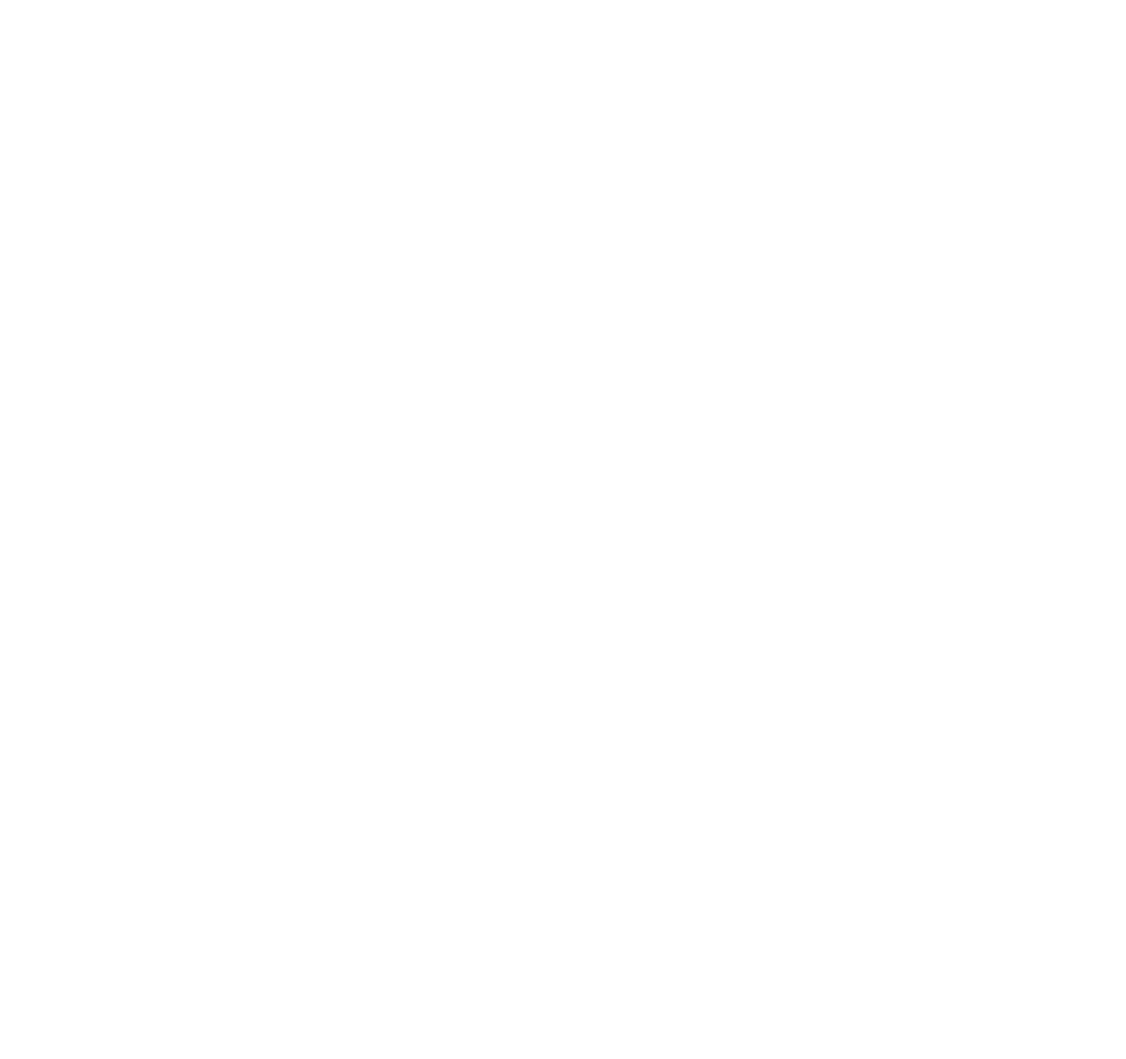
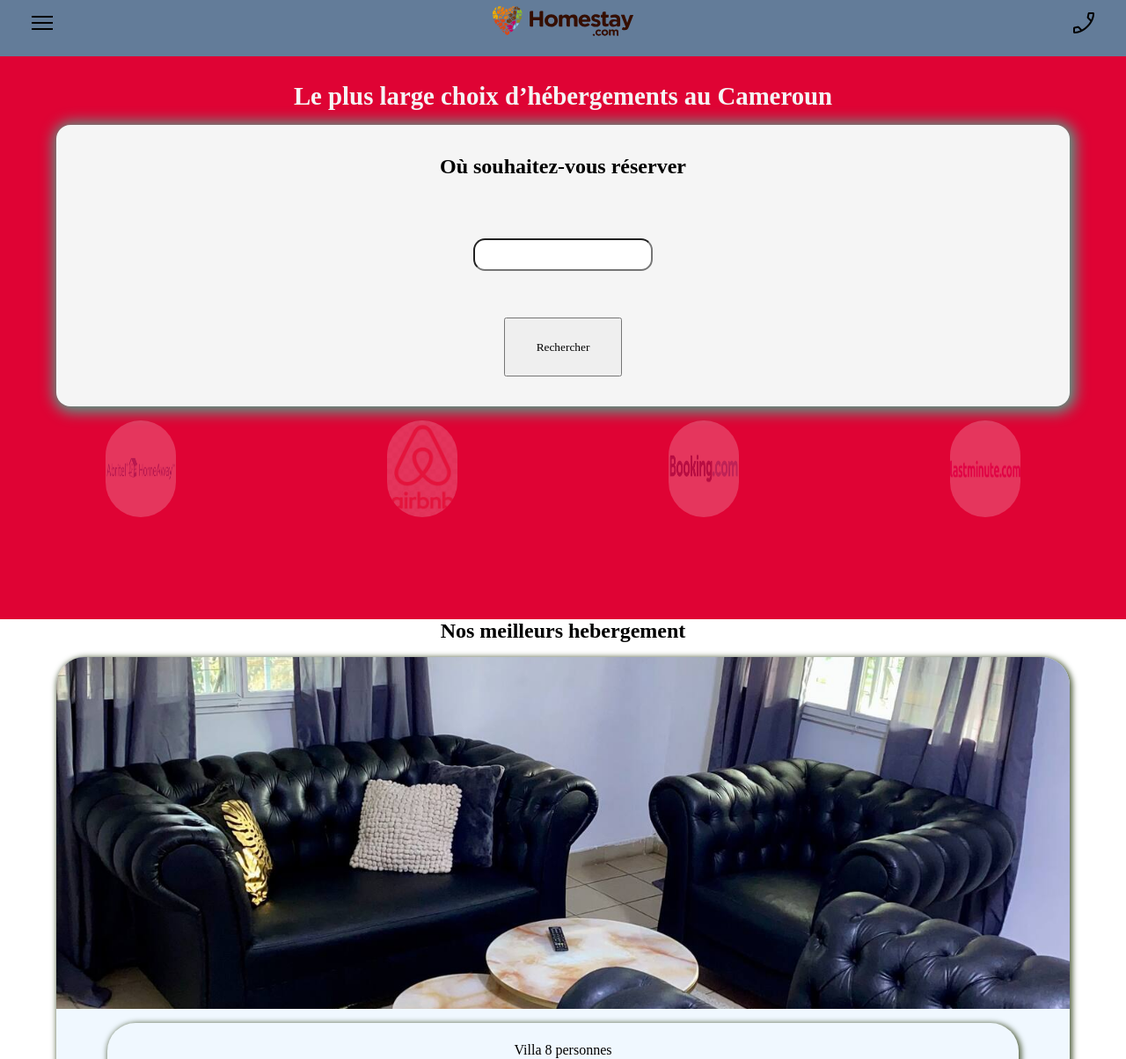
Before and after one commit to ejeandaniel28/mboareserve, a website: page index.html in a window 1280 px wide. Shown: the top 1204 px of the page at 88% size. Before the commit the page ends 800 px from the top, so only its background shows below. Drawn offline with nearby package versions, Linux system fonts and the light colour scheme.

Commit message:
Mboa-Reserve update 1

```diff
--- a/index.html
+++ b/index.html
@@ -5,9 +5,73 @@
     <meta http-equiv="X-UA-Compatible" content="IE=edge">
     <meta name="viewport" content="width=device-width, initial-scale=1.0">
     <link rel="stylesheet" href="./style/style.css">
+    <link rel="stylesheet" href="https://fonts.googleapis.com/css2?family=Material+Symbols+Outlined:opsz,wght,FILL,GRAD@20..48,100..700,0..1,-50..200" />
     <title>Acceuil - MBOA RESERVATION</title>
 </head>
-<body>
+<body id="container">
+    <header class="header">
+        <div class="header_logo">
+            <img src="./images/logo.svg" class="header_logo img" alt="MBOA RESERVATION">
+        </div>
+        <nav class="header_menu">
+            <span class="material-symbols-outlined iconmenu">menu</span>
+            <span class="material-symbols-outlined iconcontact">phone_enabled</span>
+            <ul class="header_menu menu">
+                <li>Acceuil</li>
+                <li>Destinations</li>
+                <li>Explorer</li>
+                <li>Contact</li>
+            </ul>
+
+        </nav>
+    </header>
+
+    <section class="slider">
+        <h1 class="slider_titre">Le plus large choix d’hébergements au Cameroun</h1>
+        <div class="slider_box">
+            <h2>Où souhaitez-vous réserver </h2>
+            <form action="" id="searchform">
+                <label for="rechercher"></label>
+                <input type="text" class="search" name="rechercher">
+                <button id="submit">Rechercher</button>
+            </form>
+        </div>
+        <div class="slider_brand">
+            <img src="./images/brands/abritel.png" alt="" class="abritel">
+            <img src="./images/brands/airbnb.jpeg" alt="" class="airbnb">
+            <img src="./images/brands/booking.png" alt="" class="booking">
+            <img src="./images/brands/lastminute.png" alt="" class="lastminute">
+        </div>
+    </section>
+
+    <section class="top-rent">
+        <h2 class="top-rent_titre">Nos meilleurs hebergement</h2>
+        <div class="top-rent_hebergement">
+            <div class="top-rent_hebergement_box">
+                <img src="./images/apts/2.jpeg" alt="villa fages">
+                <div class="top-rent_hebergement_box details">
+                    <span>Villa 8 personnes</span>
+                    <span>110 € moyenne / nuit</span>
+                </div>
+            </div>
+            <div class="top-rent_hebergement">
+                <div class="top-rent_hebergement_box">
+                    <img src="./images/apts/2.jpeg" alt="villa fages">
+                    <div class="top-rent_hebergement_box details">
+                        <span>Villa 8 personnes</span>
+                        <span>110 € moyenne / nuit</span>
+                    </div>
+                </div>
+                <div class="top-rent_hebergement">
+                    <div class="top-rent_hebergement_box">
+                        <img src="./images/apts/2.jpeg" alt="villa fages">
+                        <div class="top-rent_hebergement_box details">
+                            <span>Villa 8 personnes</span>
+                            <span>110 € moyenne / nuit</span>
+                        </div>
+                    </div>
+        </div>
+    </section>
 
 </body>
 </html>
--- a/package.json
+++ b/package.json
@@ -4,7 +4,7 @@
   "description": "",
   "main": "index.js",
   "scripts": {
-    "test": "echo \"Error: no test specified\" && exit 1"
+    "sass": "sass --watch ./sass/style.scss:./style/style.css"
   },
   "repository": {
     "type": "git",
--- a/sass/base/_base.scss
+++ b/sass/base/_base.scss
@@ -0,0 +1,21 @@
+@import url('https://fonts.googleapis.com/css2?family=Noto+Serif+JP:wght@300;400;600&family=Readex+Pro:wght@200;300;400;600&display=swap');
+
+
+
+$font-family1: 'Noto Serif JP', serif;
+$font-family2: 'Readex Pro', sans-serif;
+
+
+* , ::after , ::before {
+    font-family: $font-family1,$font-family2;
+    padding: 0;
+    margin: 0;
+}
+
+.material-symbols-outlined {
+  font-variation-settings:
+  'FILL' 0,
+  'wght' 400,
+  'GRAD' 0,
+  'opsz' 48
+}
--- a/sass/layouts/_layouts.scss
+++ b/sass/layouts/_layouts.scss
@@ -0,0 +1,137 @@
+.header{
+    width: 100%;
+    display: flex;
+    justify-content: center;
+    flex-direction: column;
+    height: 4em;
+    background-color: #637c99;
+    box-shadow: 0 0 0 3px greenyellow;
+
+    .header_logo{
+        display: block;
+        margin-left: auto;
+        margin-right: auto;
+        margin-bottom: 0.5em;
+        .img{
+            width: 10em;
+        }
+    }
+
+    .header_menu{
+        text-align: center;
+
+        .iconmenu{
+            position: absolute;
+            left: 1em;
+            top: 0.3em;
+            font-size: 2em;
+        }
+        .iconcontact{
+            position: absolute;
+            right: 1em;
+            top: 0.3em;
+            font-size: 2em;
+        }
+        .menu{
+            display: none;
+        }
+    }
+}
+
+
+.slider{
+    height: 40em;
+    background-color: rgb(223, 3, 52);
+
+    .slider_titre{
+        text-align: center;
+        padding-top: 1em;
+        color: whitesmoke;
+        font-size: 1.8em;
+    }
+    .slider_box{
+        display: flex;
+        flex-direction: column;
+        align-items: center;
+        justify-content: space-around;
+        margin: 1em auto 0 auto;
+        width: 90%;
+        height: 20em;
+        background-color: whitesmoke;
+        border-radius: 1em;
+        box-shadow: 0.1em 0.1em 1em 0.3em rgb(80, 161, 138);
+        #searchform{
+            display: flex;
+            flex-direction: column;
+            .search{
+                text-align: center;
+                width: 15em;
+                height: 2.5em;
+                border-radius: 1em;
+                margin-bottom: 4em;
+            }
+            #submit{
+                width: 10em;
+                height: 5em;
+                margin: auto;
+            }
+        }
+    }
+    .slider_brand{
+        display: flex;
+        width: 100%;
+        justify-content: space-around;
+        margin-top: 1em;
+        img{
+            width: 5em;
+            border-radius: 10em;
+            opacity: 0.2;
+        }
+    }
+}
+
+
+.top-rent{
+    display: flex;
+    flex-direction: column;
+
+    .top-rent_titre{
+        text-align: center;
+    }
+
+    .top-rent_hebergement{
+
+
+
+
+        .top-rent_hebergement_box{
+            display: flex;
+            flex-direction: column;
+            align-items: center;
+            width: 90%;
+            margin-left: auto;
+            margin-right: auto;
+            margin-top: 1em;
+            margin-bottom: 1em;
+            border-radius: 2em;
+            background-color: aliceblue;
+            box-shadow: 0.1em 0.1em 0.4em 0.1em rgb(85, 98, 66);
+
+
+            img{
+                object-fit: cover;
+                height: 25em;
+                width: 100%;
+                margin-left: auto;
+                margin-right: auto;
+                border-radius: 2em 2em 0 0;
+            }
+
+            .details{
+                display: flex;
+                justify-content: center;
+                height: 5em;
+            }
+        }
+    }
+}
--- a/sass/style.scss
+++ b/sass/style.scss
@@ -0,0 +1,5 @@
+@import "./base/base";
+@import "./components/components";
+@import "./layouts/layouts";
+@import "./pages/pages";
+@import "./utils/utils"
```
Also changed, not shown: images/apts/2.jpeg (added), images/brands/abritel.png (added), images/brands/airbnb.jpeg (added), images/brands/booking.png (added), images/brands/lastminute.png (added), images/logo.svg (added), style/style.css, 1 other file.
